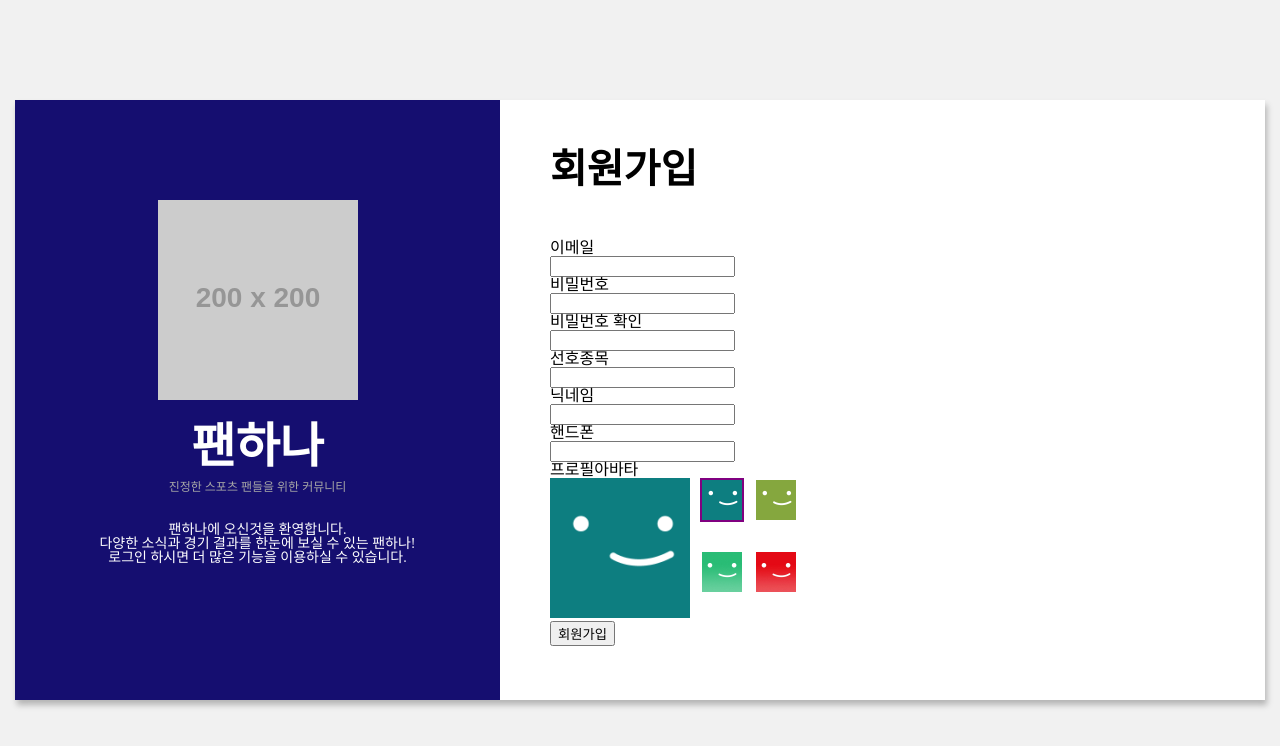
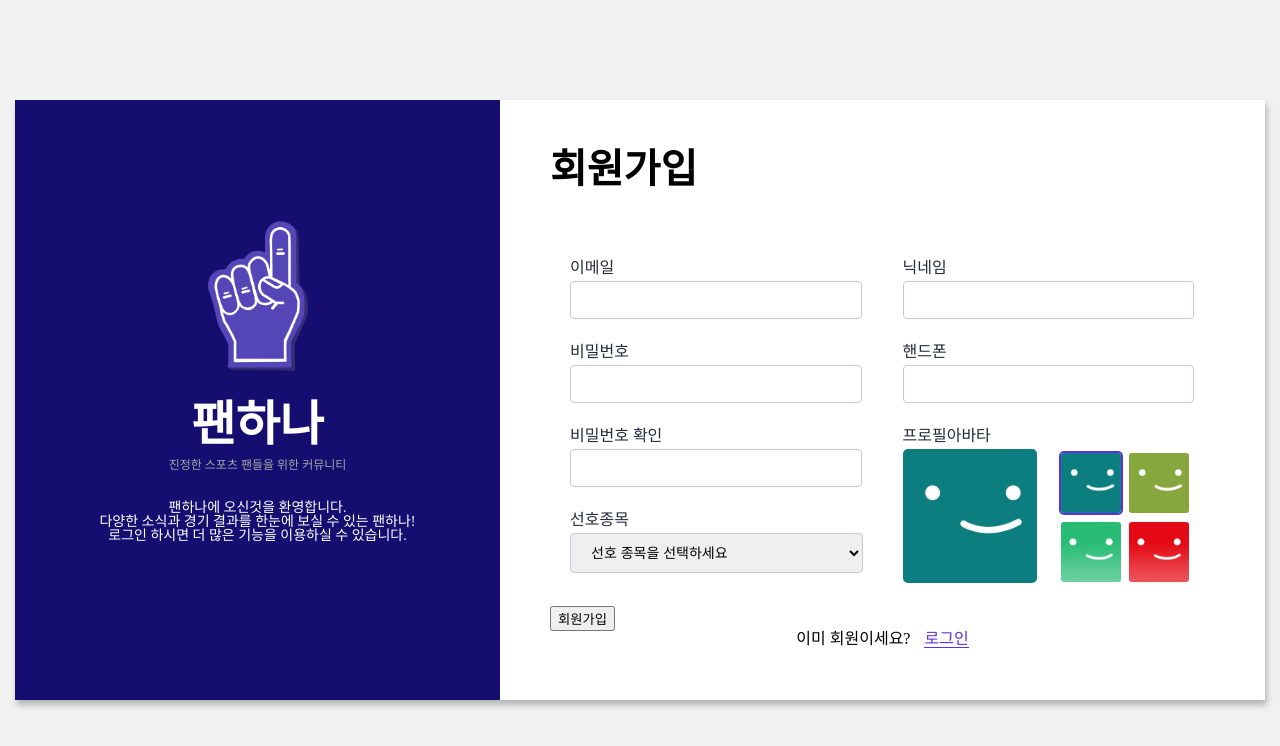
Before and after one commit to ji-silver/FANHANA, a React (Create React App) app: page /join in a window 1280 px wide. Shown: the top 746 px of the page. Built offline with nearby package versions, Linux system fonts and the light colour scheme.

Commit message:
Feat: 로그인, 회원가입 추가 / Fix: button, input 타입, props 추가

```diff
--- a/src/components/common/Button.tsx
+++ b/src/components/common/Button.tsx
@@ -5,6 +5,7 @@ interface ButtonProps {
   disabled: boolean;
   purpose: "base" | "login";
   content: string;
+  onClick?: () => void; //추가
 }
 
 const PURPOSE_STYLES = {
@@ -16,11 +17,13 @@ const PURPOSE_STYLES = {
   `,
 };
 
-const Button: React.FC<ButtonProps> = ({ disabled, purpose, content }) => {
+//onClick 추가
+
+const Button: React.FC<ButtonProps> = ({ disabled, purpose, content, onClick }) => {
   const purposeStyle = PURPOSE_STYLES[purpose];
 
   return (
-    <StyledButton disabled={disabled} purposeStyle={purposeStyle}>
+    <StyledButton disabled={disabled} purposeStyle={purposeStyle} onClick={onClick}>
       {content}
     </StyledButton>
   );
--- a/src/components/common/Input.tsx
+++ b/src/components/common/Input.tsx
@@ -2,17 +2,18 @@ import React from "react";
 import styled from "styled-components";
 
 interface InputStyledProps {
+  type?: string; // 타입 prop 추가
   value: string;
   onChange: (value: string) => void;
 }
 
-const Input: React.FC<InputStyledProps> = ({ value, onChange }) => {
+//타입 prop 추가
+const Input: React.FC<InputStyledProps> = ({ type = "text", value, onChange }) => {
   const handleChange = (e: React.ChangeEvent<HTMLInputElement>) => {
     const newValue = e.target.value;
     onChange(newValue);
   };
-
-  return <StyledInput type="text" value={value} onChange={handleChange} />;
+  return <StyledInput type={type} value={value} onChange={handleChange} />;
 };
 
 export default Input;
@@ -23,6 +24,8 @@ const StyledInput = styled.input`
   border: 1px solid #c7c9d9;
   border-radius: 4px;
   width: 100%;
+  box-sizing: border-box;
+  //박스사이징 추가
 
   &:focus {
     outline: none;
--- a/src/pages/join.tsx
+++ b/src/pages/join.tsx
@@ -1,8 +1,12 @@
 import React, { useState } from "react";
-import { Routes, Route, Outlet, Link, useNavigate } from "react-router-dom";
+import { Link, useNavigate } from "react-router-dom";
 import styled from "styled-components";
 import { AccountBox, AccountIntro } from "./login";
 import "./../styles/login.css";
+
+import Button from "./../components/common/Button";
+import Input from "./../components/common/Input";
+import userData from "./userData"; //임시데이터
 
 const JoinPage: React.FC = () => {
   const [email, setEmail] = useState("");
@@ -13,36 +17,46 @@ const JoinPage: React.FC = () => {
   const [phone, setPhone] = useState("");
   const [avatar, setAvatar] = useState("");
   const [errorMessage, setErrorMessage] = useState("");
+  const navigate = useNavigate();
 
-  const handleEmailChange = (e: React.ChangeEvent<HTMLInputElement>) => {
-    setEmail(e.target.value);
+  const handleEmailChange = (e:any) => {
+    const enteredEmail = e.target.value;
+    setEmail(enteredEmail);
+
+    // 이메일 형식을 확인하는 정규식. 영어만 가능
+    const emailRegex = /^[A-Za-z0-9._%+-]+@[A-Za-z0-9.-]+\.[A-Za-z]{2,}$/;
+    if (!emailRegex.test(enteredEmail)) {
+      setErrorMessage("올바른 이메일을 입력해주세요.");
+    } else {
+      setErrorMessage("");
+    }
   };
 
-  const handlePasswordChange = (e: React.ChangeEvent<HTMLInputElement>) => {
+  const handlePasswordChange = (e: any) => {
     setPassword(e.target.value);
     setErrorMessage("");
   };
 
-  const handleConfirmPasswordChange = (
-    e: React.ChangeEvent<HTMLInputElement>
-  ) => {
+  const handleConfirmPasswordChange = (e: any) => {
     setConfirmPassword(e.target.value);
     setErrorMessage("");
   };
 
-  const handleFavoriteChange = (e: React.ChangeEvent<HTMLInputElement>) => {
-    setFavorite(e.target.value);
-  };
-  const handleNicknameChange = (e: React.ChangeEvent<HTMLInputElement>) => {
+  const handleNicknameChange = (e: any) => {
     setNickname(e.target.value);
   };
 
-  const handlePhoneChange = (e: React.ChangeEvent<HTMLInputElement>) => {
+  const handlePhoneChange = (e: any) => {
     setPhone(e.target.value);
   };
 
-  const handleAvatarChange = (e: React.ChangeEvent<HTMLInputElement>) => {
-    setAvatar(e.target.value);
+  const handleAvatarChange = (selectedImage: Image) => {
+    setAvatar(selectedImage.fullImageUrl);
+  };
+
+  const handleFavoriteChange = (e: React.ChangeEvent<HTMLSelectElement>) => {
+    const selectedValue = e.target.value || "0";
+    setFavorite(selectedValue);
   };
 
   const handleRegister = () => {
@@ -52,15 +66,48 @@ const JoinPage: React.FC = () => {
       return;
     }
 
-    //미구현 기능
-    //회원가입 성공시 -> 회원가입 성공, 환영합니다 알림창 - 확인 버튼 - 로그인 페이지로 이동
-    //회원가입 실패시 -> 회원가입 실패 알림창 - 확인버튼 - 회원가입페이지에서 새로고침
-    //이메일 : DB랑 비교해서 중복 여부 체크, 올바른 형식인지 확실히
-    //선호종목 : select으로 수정
-    //핸드폰 : 숫자만 입력되게
-    //비밀번호 : 영문 숫자 혼합형식?
+    // 이메일 중복 체크
+    const emailExists = userData.some((user) => user.email === email);
+    if (emailExists) {
+      setErrorMessage("이미 등록된 이메일입니다.");
+      return;
+    }
 
-    //디자인 입히기
+    // 필수 정보 입력 여부 체크
+    if (
+      email === "" ||
+      password === "" ||
+      confirmPassword === "" ||
+      favorite === "" ||
+      nickname === "" ||
+      phone === "" ||
+      avatar === ""
+    ) {
+      alert("모든 필수 정보를 입력해주세요.");
+      return;
+    }
+
+    // 회원가입 성공
+    console.log("회원가입 성공");
+    alert("회원가입이 완료되었습니다. 환영합니다!");
+    console.log("이메일:", email);
+    console.log("비밀번호:", password);
+    console.log("선호종목:", favorite);
+    console.log("닉네임:", nickname);
+    console.log("핸드폰:", phone);
+    console.log("프로필 아바타:", avatar);
+
+    // 회원가입 정보를 로컬 스토리지에 저장
+    const user = {
+      email,
+      password,
+      favorite,
+      nickname,
+      phone,
+      avatar,
+    };
+    localStorage.setItem("user", JSON.stringify(user));
+    // navigate("/login");
   };
 
   return (
@@ -69,46 +116,121 @@ const JoinPage: React.FC = () => {
         <AccountIntro />
         <div className="accountForm">
           <h2 className="title">회원가입</h2>
-          {/* ==== 회원가입 정보 입력 영역 : 컴포넌트 완성 후 수정 필요 ==== */}
+          <StyledArticle>
             <ul>
               <li>
-                <p>이메일</p>
-                <input type="email" value={email} onChange={handleEmailChange} />
+                {/* 이메일 입력 */}
+                <p className="inputField">이메일</p>
+                <Input type="email" value={email} onChange={handleEmailChange} />
+                {errorMessage && errorMessage.includes("이메일") && (
+                  <ErrorMessage>{errorMessage}</ErrorMessage>
+                )}
               </li>
               <li>
-                <p>비밀번호</p>
-                <input type="password" value={password} onChange={handlePasswordChange}/>
+                {/* 비밀번호 입력 */}
+                <p className="inputField">비밀번호</p>
+                <Input type="password" value={password} onChange={handlePasswordChange} />
+              </li>
+              {/* 비밀번호 확인 입력 */}
+              <li>
+                <p className="inputField">비밀번호 확인</p>
+                <Input type="password" value={confirmPassword} onChange={handleConfirmPasswordChange} />
+                {errorMessage && errorMessage.includes("비밀번호") && (
+                  <ErrorMessage>{errorMessage}</ErrorMessage>
+                )}
               </li>
               <li>
-                <p>비밀번호 확인</p>
-                <input type="password" value={confirmPassword} onChange={handleConfirmPasswordChange}/>
-                {errorMessage && <p style={{ color: "red" }}>{errorMessage}</p>}
+                {/* 선호종목 입력 */}
+                <p className="inputField">선호종목</p>
+                <select value={favorite} onChange={handleFavoriteChange}>
+                  <option value="">선호 종목을 선택하세요</option>
+                  <option value="0">축구</option>
+                  <option value="1">야구</option>
+                  <option value="2">롤</option>
+                </select>
+              </li>
+            </ul>
+            <ul>
+              <li>
+                {/* 닉네임 입력 */}
+                <p className="inputField">닉네임</p>
+                <Input type="text" value={nickname} onChange={handleNicknameChange}/>
               </li>
               <li>
-                <p>선호종목</p>
-                <input type="text" value={favorite} onChange={handleFavoriteChange} />
+                {/* 핸드폰 입력 */}
+                <p className="inputField">핸드폰</p>
+                <Input type="text" value={phone} onChange={handlePhoneChange} />
               </li>
               <li>
-                <p>닉네임</p>
-                <input type="text" value={nickname} onChange={handleNicknameChange} />
-              </li>
-              <li>
-                <p>핸드폰</p>
-                <input type="text" value={phone} onChange={handlePhoneChange} />
-              </li>
-              <li>
-                <p>프로필아바타</p>
-                {/* state써서 갤러리 형식으로 구현  */}
-                <Gallery />
+                {/* 프로필 아바타 입력 */}
+                <p className="inputField">프로필아바타</p>
+                <Gallery onAvatarChange={handleAvatarChange} />
               </li>
             </ul>
+          </StyledArticle>
           <button onClick={handleRegister}>회원가입</button>
+          <p className="goJoin">
+            이미 회원이세요? <Link to="/login">로그인</Link>
+          </p>
         </div>
       </AccountBox>
     </section>
   );
 };
 
+//입력폼 스타일드 컴포넌트
+const StyledArticle = styled.article`
+  display: flex;
+  flex-wrap: wrap;
+
+  & > ul {
+    width: 50%;
+    padding: 20px;
+    box-sizing: border-box;
+
+    li {
+      position: relative;
+      margin-bottom: 25px;
+    }
+
+    li:last-child {
+      margin-bottom: 0;
+    }
+
+    p.inputField {
+      color: #28293d;
+      margin-bottom: 5px;
+    }
+
+    input {
+      padding: 10px 16px;
+      font-size: 14px;
+      border: 1px solid rgb(199, 201, 217);
+      border-radius: 4px;
+      width: 100%;
+      width: calc(100% - 1px);
+      box-sizing: border-box;
+    }
+
+    select {
+      width: 100%;
+      padding: 10px 16px;
+      font-size: 14px;
+      border: 1px solid rgb(199, 201, 217);
+      border-radius: 4px;
+    }
+  }
+`;
+
+const ErrorMessage = styled.p`
+  color: red;
+  font-size: 12px;
+  position: absolute;
+  bottom: -15px;
+  left: 5px;
+`;
+
+//프로필 사진 선택 관련
 interface Image {
   id: number;
   thumbnailUrl: string;
@@ -116,7 +238,11 @@ interface Image {
   altText: string;
 }
 
-const Gallery: React.FC = () => {
+interface GalleryProps {
+  onAvatarChange: (selectedImage: Image) => void;
+}
+
+const Gallery: React.FC<GalleryProps> = ({ onAvatarChange }) => {
   const thumbnailImages: Image[] = [
     {
       id: 1,
@@ -144,24 +270,43 @@ const Gallery: React.FC = () => {
     },
   ];
 
-  const [selectedImage, setSelectedImage] = useState<Image | null>(thumbnailImages[0]);
+  const [selectedImage, setSelectedImage] = useState<Image | null>(
+    thumbnailImages[0]
+  );
+
   const handleThumbnailClick = (image: Image) => {
     setSelectedImage(image);
+    onAvatarChange(image);
   };
 
   return (
     <div className="profileSelect">
       <div className="mainImage">
-        {selectedImage && (
-          <img src={selectedImage.fullImageUrl} alt={selectedImage.altText} />
-        )}
+        <img
+          src={
+            selectedImage
+              ? selectedImage.fullImageUrl
+              : thumbnailImages[0].fullImageUrl
+          }
+          alt={
+            selectedImage ? selectedImage.altText : thumbnailImages[0].altText
+          }
+        />
       </div>
       <div className="thumbnails">
         {thumbnailImages.map((image: Image) => (
-          <img key={image.id} src={image.thumbnailUrl} alt={image.altText}
-          style={{
-            border: `2px solid ${selectedImage && selectedImage.id === image.id ? "purple" : "white"}`,
-          }} onClick={() => handleThumbnailClick(image)}
+          <img
+            key={image.id}
+            src={image.thumbnailUrl}
+            alt={image.altText}
+            style={{
+              border: `2px solid ${
+                selectedImage && selectedImage.id === image.id
+                  ? "#5F30E2"
+                  : "#fff"
+              }`,
+            }}
+            onClick={() => handleThumbnailClick(image)}
           />
         ))}
       </div>
--- a/src/pages/login.tsx
+++ b/src/pages/login.tsx
@@ -1,8 +1,12 @@
-import React, { useState } from "react";
+import React, { useState, useEffect } from "react";
 import "./../styles/login.css";
 import styled from "styled-components";
 import { Routes, Route, Outlet, Link, useNavigate } from "react-router-dom";
 import axios from "axios";
+
+import userData from "./userData";
+import Input from "./../components/common/Input";
+import Button from "./../components/common/Button";
 
 interface AccountBox {
   login: string;
@@ -19,29 +23,48 @@ export let AccountBox = styled.div<AccountBox>`
   background-color: #fff;
   position: absolute;
   top: calc(50% - 300px);
+};
 `;
-
-// 미구현
-// 나중에 api완성되면 연결하기
-// 디자인 추가!!!
 
 const LoginPage: React.FC = () => {
   const [email, setEmail] = useState<string>("");
   const [password, setPassword] = useState<string>("");
 
+  useEffect(() => {
+    // 로컬 스토리지에서 사용자 정보 가져오기
+    const storedUser = localStorage.getItem("user");
+    if (storedUser) {
+      const { email, password } = JSON.parse(storedUser);
+      setEmail(email);
+      setPassword(password);
+    }
+  }, []);
+
+  const handleEmailChange = (value: string) => {
+    setEmail(value);
+  };
+
+  const handlePasswordChange = (value: string) => {
+    setPassword(value);
+  };
+
   const handleLogin = () => {
-    axios
-      .post("api/v1/auth/login", { email, password })
-      .then((response) => {
-        if (response.data.success) {
-          console.log("로그인 되었습니다.");
-        } else {
-          alert("존재하지 않는 계정입니다.");
-        }
-      })
-      .catch((error) => {
-        console.error("로그인 실패:", error);
-      });
+    // 로컬 스토리지에서 사용자 정보 가져오기
+    const storedUser = localStorage.getItem("user");
+    if (storedUser) {
+      const { email: storedEmail, password: storedPassword } =
+        JSON.parse(storedUser);
+
+      // 사용자 입력값과 로컬 스토리지 비교 -> 로그인 처리
+      if (email === storedEmail && password === storedPassword) {
+        //로그인 성공
+        console.log("로그인 되었습니다.");
+      } else {
+        //로그인 실패
+        alert("잘못된 계정 또는 존재하지 않는 계정입니다.");
+        window.location.reload();
+      }
+    }
   };
 
   return (
@@ -50,29 +73,20 @@ const LoginPage: React.FC = () => {
         <AccountIntro />
         <div className="accountForm">
           <h2 className="title">로그인</h2>
-          {/* ==== 로그인 비밀번호 영역 컴포넌트 완성 후 수정 필요 ==== */}
-          <article>
-            <p>이메일</p>
-            <input
-              type="text"
-              value={email}
-              onChange={(e: React.ChangeEvent<HTMLInputElement>) =>
-                setEmail(e.target.value)
-              }
-            />
-            <p>비밀번호</p>
-            <input
-              type="password"
-              value={password}
-              onChange={(e: React.ChangeEvent<HTMLInputElement>) =>
-                setPassword(e.target.value)
-              }
-            />
+          <article style={{ marginBottom: "30px" }}>
+            <p style={{ marginBottom: "15px" }}>이메일</p>
+            <Input type="text" value={email} onChange={handleEmailChange} />
+            <p style={{ margin: "30px 0 15px 0" }}>비밀번호</p>
+            <Input type="password" value={password} onChange={handlePasswordChange} />
           </article>
-          <button onClick={handleLogin}>로그인</button>
+          <Button
+            disabled={false}
+            purpose="base"
+            content="로그인"
+            onClick={handleLogin}
+          />
           <p className="goJoin">
-            아직 회원이 아니세요?
-            <Link to="/join">회원가입</Link>
+            아직 회원이 아니세요? <Link to="/join">회원가입</Link>
           </p>
         </div>
       </AccountBox>
@@ -80,16 +94,14 @@ const LoginPage: React.FC = () => {
   );
 };
 
-//로그인 회원가입 왼쪽
-
 export function AccountIntro() {
   return (
     <div className="accountIntro">
       <img
         className="logo"
-        src="https://via.placeholder.com/200"
+        src={process.env.PUBLIC_URL + "/images/logo.png"}
         alt="임시이미지"
-      ></img>
+      />
       <p className="siteName">팬하나</p>
       <p className="grey">진정한 스포츠 팬들을 위한 커뮤니티</p>
       <p>
@@ -102,4 +114,5 @@ export function AccountIntro() {
     </div>
   );
 }
+
 export default LoginPage;
--- /dev/null
+++ b/src/pages/userData.js
@@ -0,0 +1,28 @@
+const userData = [
+  {
+    email: "user1@example.com",
+    password: "password1",
+    nickname: "User1",
+    interest: "0", // 축구
+    phone: "01012345678",
+    role: "0", // user
+  },
+  {
+    email: "user2@example.com",
+    password: "password2",
+    nickname: "User2",
+    interest: "1", // 야구
+    phone: "01023456789",
+    role: "0", // user
+  },
+  {
+    email: "admin@example.com",
+    password: "adminpassword",
+    nickname: "Admin",
+    interest: "2", // 롤
+    phone: "01098765432",
+    role: "1", // admin
+  },
+];
+
+export default userData;
--- a/src/styles/login.css
+++ b/src/styles/login.css
@@ -10,12 +10,13 @@ section {
   height: 100%;
   padding: 100px 50px;
   box-sizing: border-box;
-    background-color: #150E70;
+  background-color: #150e70;
   color: #fff;
   text-align: center;
 }
 
 .accountIntro .logo {
+  width: 100px;
   margin-bottom: 20px;
 }
 
@@ -30,7 +31,7 @@ section {
 }
 
 .accountIntro p.grey {
-    color: #A7A7A7;
+  color: #a7a7a7;
   font-size: 12px;
   margin-top: 10px;
   margin-bottom: 30px;
@@ -54,7 +55,7 @@ section {
 }
 
 .accountForm .goJoin a {
-    color:#5F30E2;
+  color: #5f30e2;
   margin-left: 10px;
   display: inline-block;
   position: relative;
@@ -64,7 +65,7 @@ section {
   content: "";
   width: 100%;
   height: 1px;
-    background-color: #5F30E2;
+  background-color: #5f30e2;
 }
 
 /* 회원가입 프로필 이미지 선택 (나중에 사이즈 수정 필요) */
@@ -74,20 +75,23 @@ section {
 
 .profileSelect .mainImage {
   width: 140px;
-    margin-right: 10px;
+  margin-right: 20px;
 }
 
 .profileSelect .mainImage img {
   width: 100%;
+  border-radius: 5px;
 }
 
 .profileSelect .thumbnails {
   display: flex;
   flex-wrap: wrap;
-    width: 108px;
+  width: 144px;
 }
 .profileSelect .thumbnails img {
-    width: 40px;
-    height: 40px;
-    margin-right: 10px;
+  width: 60px;
+  height: 60px;
+  border-radius: 5px;
+  margin: 2px;
+  cursor: pointer;
 }
```
Lines whose indentation alone changed are shown as unchanged.
